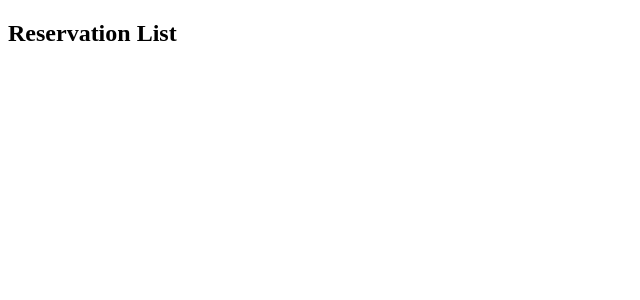
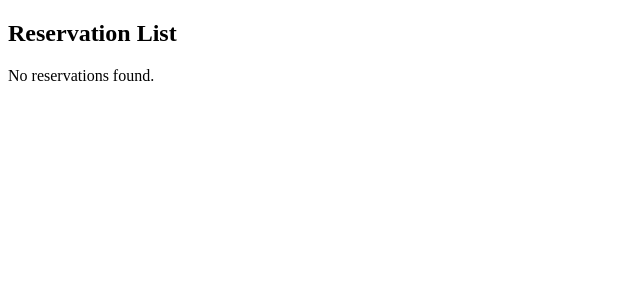
Before and after one commit to jithinjohne/hotel-app, an Angular app: page /list in a window 1280 px wide. Shown: the top 300 px of the page, without its empty margins (0-640 px from the left). Built offline with nearby package versions, Linux system fonts and the light colour scheme.

Commit message:
show empty list

```diff
--- a/src/app/reservation-list/reservation-list.component.html
+++ b/src/app/reservation-list/reservation-list.component.html
@@ -1,6 +1,6 @@
 <h2>Reservation List</h2>
 
-<ul>
+<ul *ngIf="reservations.length > 0; else noReservations">
     <li *ngFor="let reservation of reservations">
         Guest: {{reservation.guestName}}<br>
         Email: {{reservation.guestEmail}}<br>
@@ -9,3 +9,7 @@
         Check-out: {{reservation.checkOutDate}}<br>
     </li>
 </ul>
+
+<ng-template #noReservations>
+    <p>No reservations found.</p>
+</ng-template>
```
